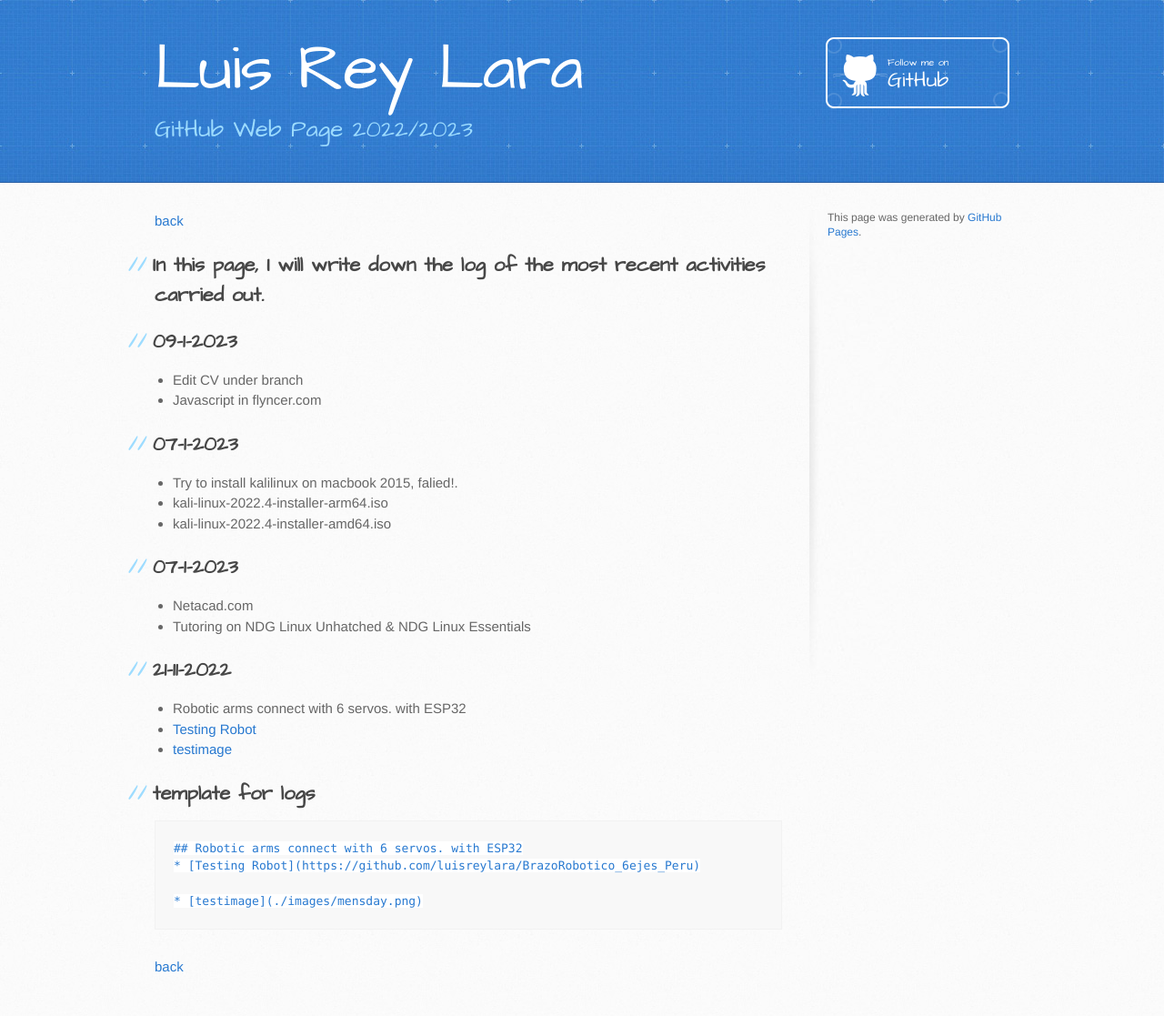
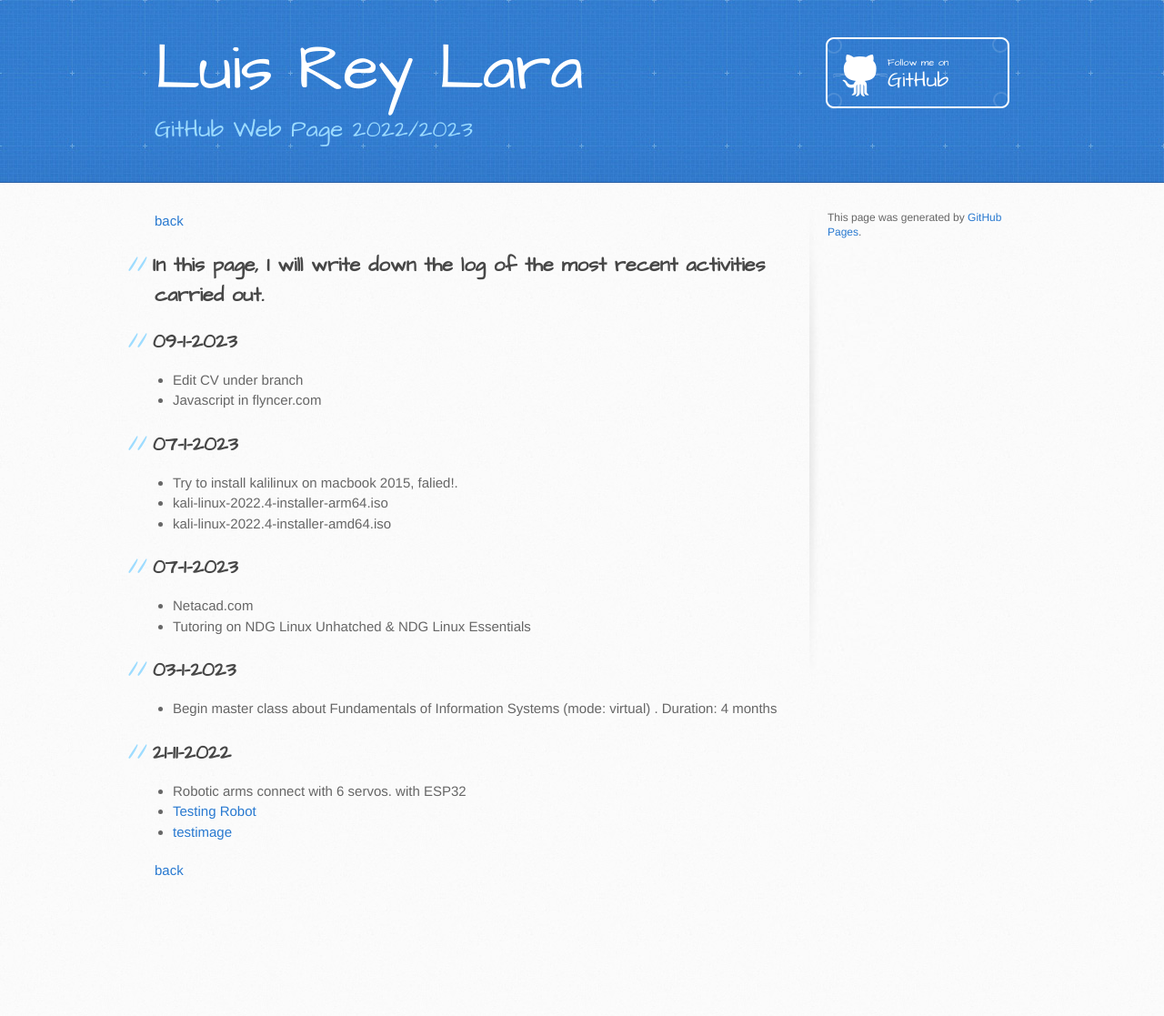
Before and after one commit to luisreylara/luisreylara.github.io, a Jekyll site: the page built from docs/another-page.md, in a window 1280 px wide. Shown: the whole page at 91% size. Built offline with Jekyll 4.4.1, drawn with Linux system fonts in a browser that asks for light colours; after the commit the page ends 1011 px from its top, so only the background shows below that.

Commit message:
Update another-page.md

````diff
--- a/docs/another-page.md
+++ b/docs/another-page.md
@@ -18,7 +18,8 @@ layout: default
 * Netacad.com
 * Tutoring on NDG Linux Unhatched & NDG Linux Essentials
 
-
+## 03-1-2023
+* Begin master class about Fundamentals of Information Systems (mode: virtual) . Duration: 4 months
 
 ## 21-11-2022
 * Robotic arms connect with 6 servos. with ESP32
@@ -26,13 +27,4 @@ layout: default
 * [testimage](./images/mensday.png)
 
 
-## template for logs
-```
-## Robotic arms connect with 6 servos. with ESP32
-* [Testing Robot](https://github.com/luisreylara/BrazoRobotico_6ejes_Peru)
-
-* [testimage](./images/mensday.png)
-```
-
-
 [back](./)
````
